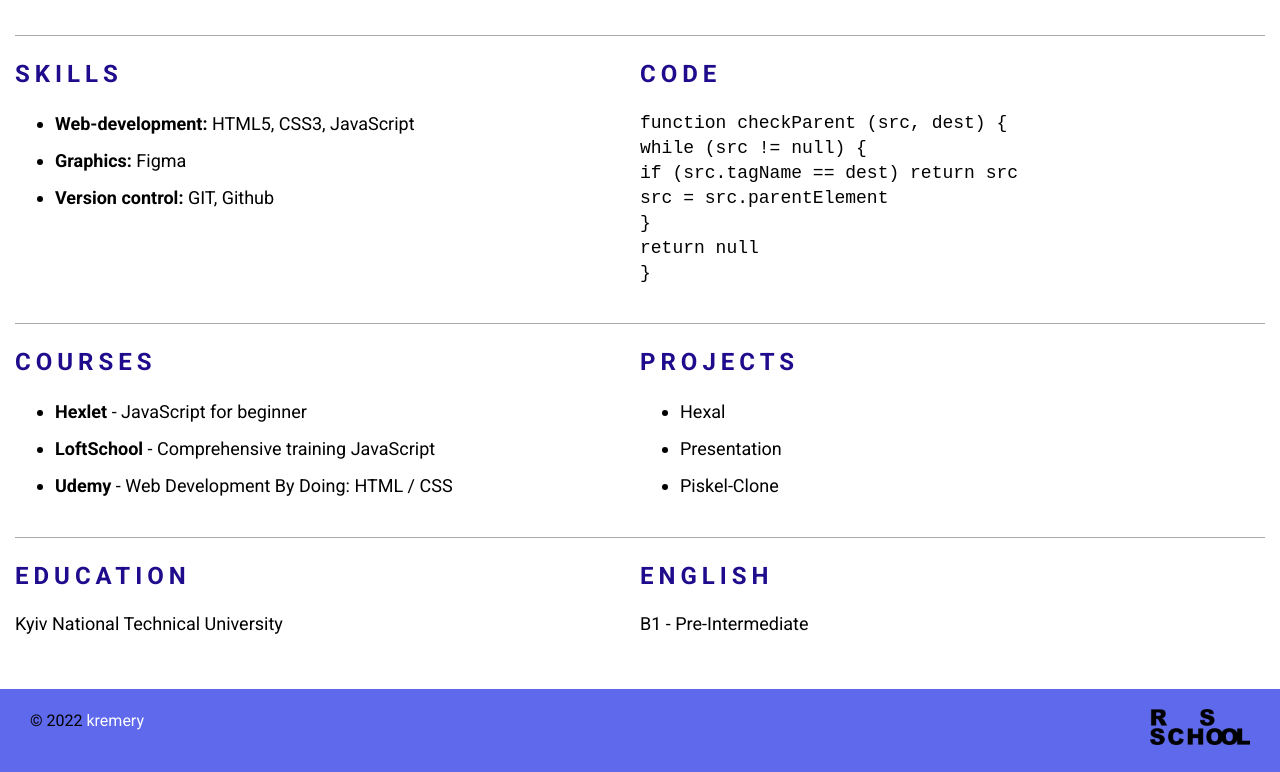
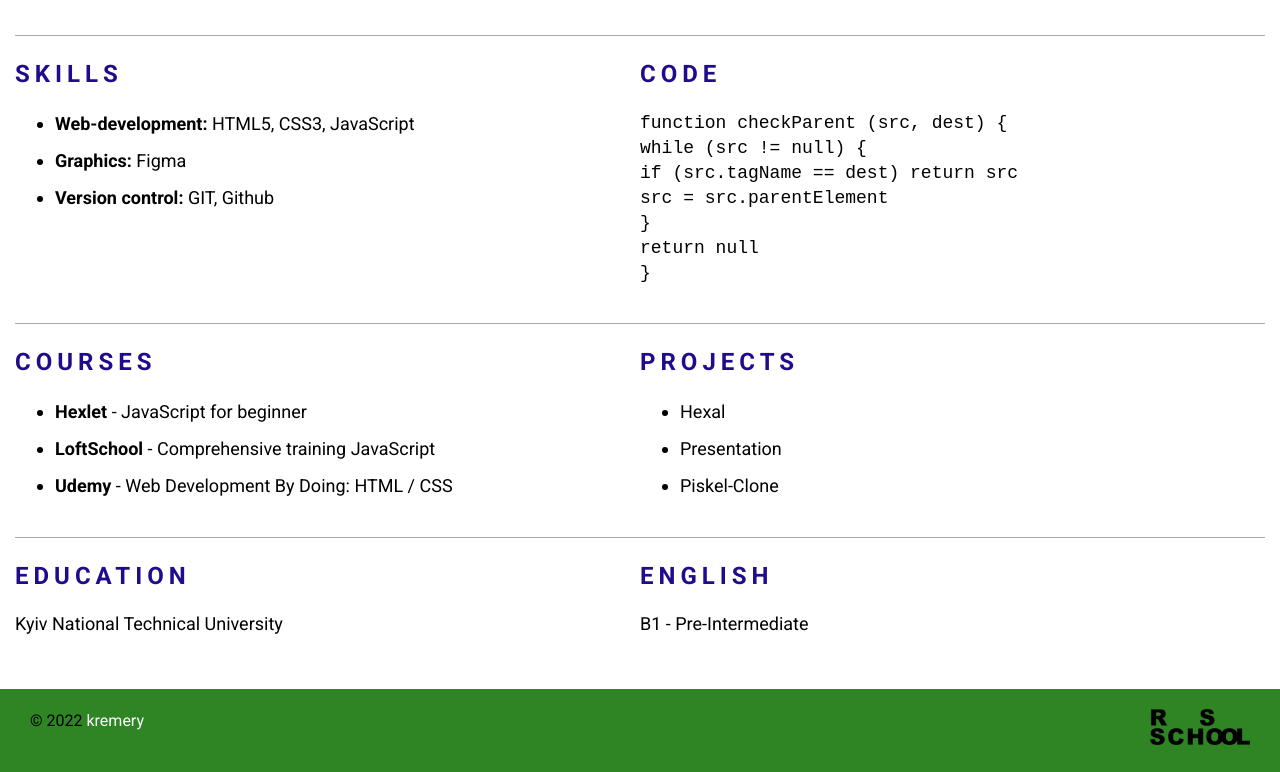
Before and after one commit to Kremery/rsschool-cv, a plain HTML site: page index.html in a window 1280 px wide. Shown: the part 609-1381 px from the top of the page. Drawn offline with Linux system fonts and the light colour scheme; a web font is replaced by a local one.

Commit message:
feat: change backgroundcolor in footer

```diff
--- a/css/style.css
+++ b/css/style.css
@@ -203,7 +203,7 @@ a:hover {
 
 /* block footer */
 .footer {
-  background: rgb(95, 105, 235);
+  background: rgb(47, 133, 36);
   padding: 20px;
   /* border: 1px solid rgb(88, 6, 6); */
   /* height: 100px; */
```
Also changed, not shown: index.html (+1 -0 lines).
